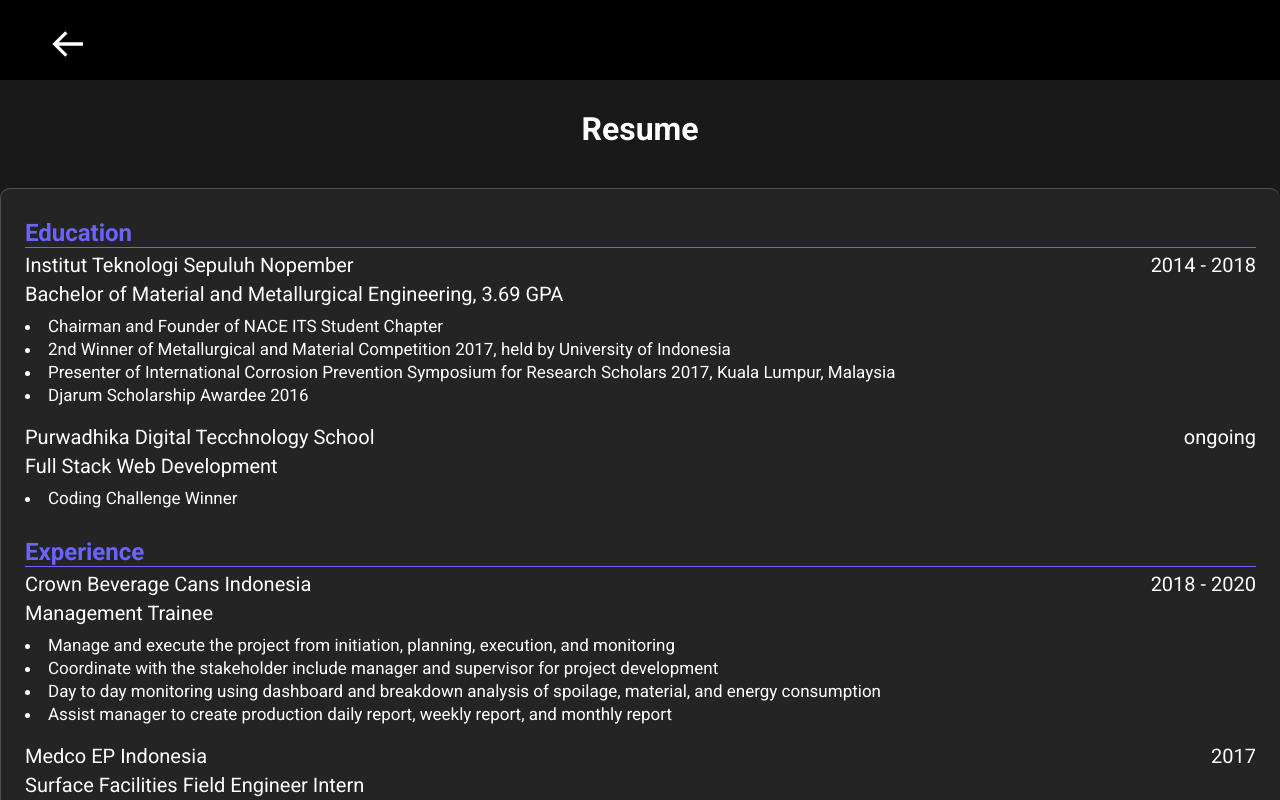
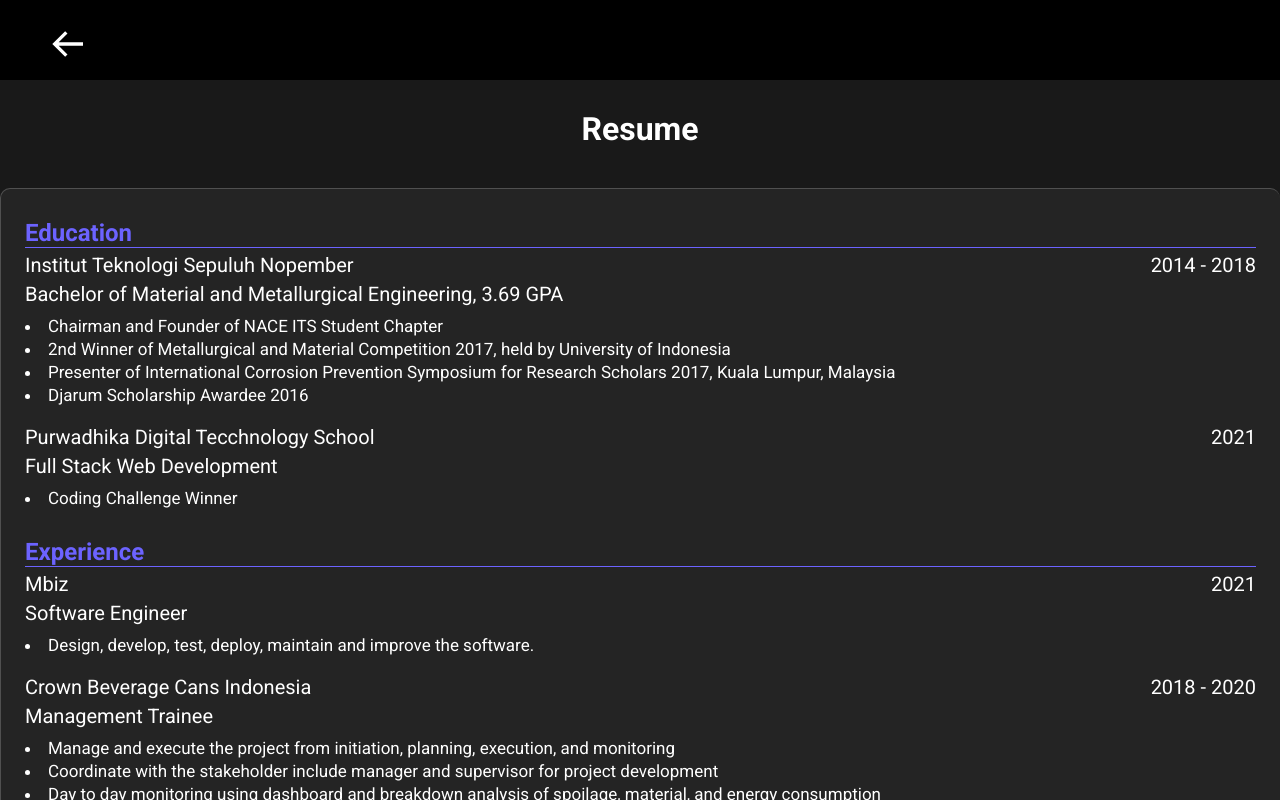
Before and after one commit to idoyudha/react-portofolio, a React (Create React App) app: page /resume in a window 1280 px wide. Shown: the top 800 px of the page. Built offline with nearby package versions, Linux system fonts and the light colour scheme.

Commit message:
update resume

```diff
--- a/src/components/AboutSection/Data.js
+++ b/src/components/AboutSection/Data.js
@@ -38,14 +38,14 @@
     ],
     experience: [
         {
+            subject: "Software Engineer",
+            org: "Mbiz",
+            year: "2021 - now"
+        },
+        {
             subject: "Management Trainee",
             org: "Crown Beverage Cans Indonesia",
             year: "2018 - 2020"
-        },
-        {
-            subject: "Surface Facilities Field Engineer Intern",
-            org: "Medco EP Indonesia",
-            year: "2017"
         }
     ]
 }
--- a/src/components/ResumeSection/Data.js
+++ b/src/components/ResumeSection/Data.js
@@ -22,7 +22,7 @@
         {
             org: "Purwadhika Digital Tecchnology School",
             subject: "Full Stack Web Development",
-            year: "ongoing",
+            year: "2021",
             achievements: [
                 {
                     title: "Coding Challenge Winner"
@@ -124,6 +124,16 @@
     ],
     experience: [
         {
+            subject: "Software Engineer",
+            org: "Mbiz",
+            year: "2021",
+            achievements: [
+                {
+                    title: "Design, develop, test, deploy, maintain and improve the software."
+                }
+            ]
+        },
+        {
             subject: "Management Trainee",
             org: "Crown Beverage Cans Indonesia",
             year: "2018 - 2020",
```
Also changed, not shown: 1 other file (tests, documents, lock files or other folders).
